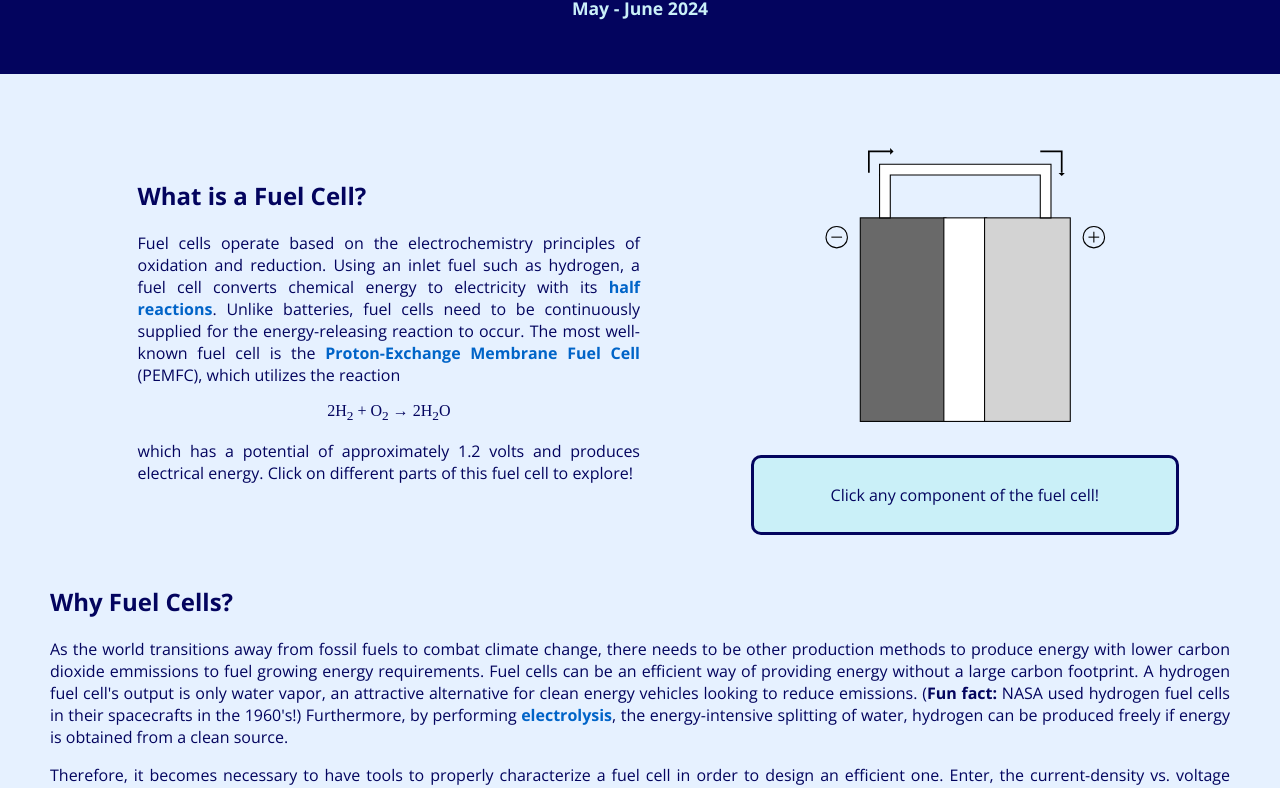
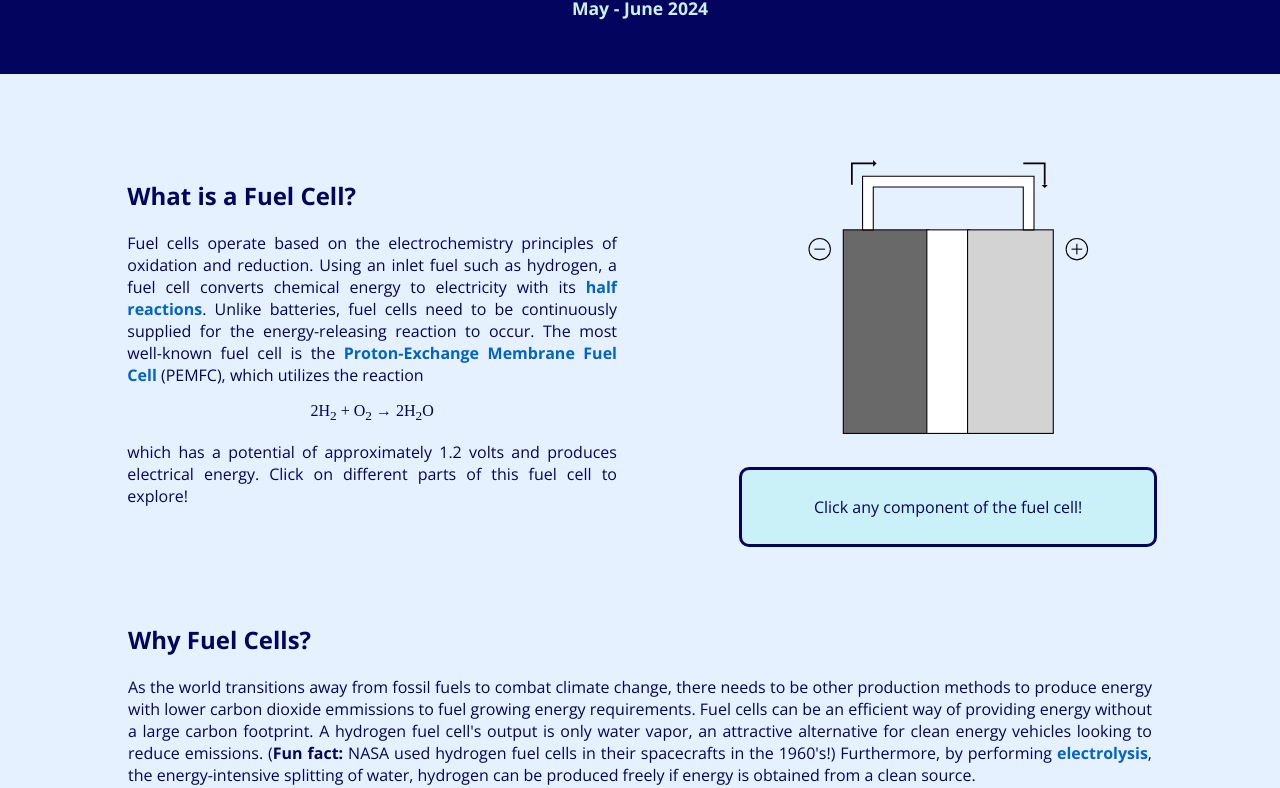
Before and after one commit to katemae/fuel-cells, a Svelte app: page / in a window 1280 px wide. Shown: the part 278-1066 px from the top of the page. Built offline with nearby package versions, Linux system fonts and the light colour scheme.

Commit message:
electron animation, fixed header size

```diff
--- a/src/App.svelte
+++ b/src/App.svelte
@@ -27,10 +27,7 @@
     </div>
 
     <DiagramFC />
-
     <Why />
-
-
 
     <p id="desc">
         {@html katexify("E = E_0 - b \\log(i) - Ri - m \\exp(ni)")}
@@ -76,7 +73,6 @@
 <style>
     .intro {
         height: 40vh;
-        width: 100vw;
         margin-bottom: 7vh;
         text-align: center;
         padding-top: 12rem;
@@ -122,7 +118,7 @@
         font-family: var(--font-main);
     }
 
-    @media (max-width: 768px) {
+    @media (max-width: 950px) {
         #intro-hed {
             font-size: 3rem;
         }
--- a/src/components/Chart.svelte
+++ b/src/components/Chart.svelte
@@ -102,7 +102,7 @@
         margin-bottom: 5%;
     }
 
-    @media (max-width: 768px) {
+    @media (max-width: 1350px) {
         svg {
             width: 90%;
             margin: auto;
--- a/src/components/DiagramFC.svelte
+++ b/src/components/DiagramFC.svelte
@@ -1,13 +1,22 @@
 <script>
     import { fade } from 'svelte/transition';
+    import { onMount } from 'svelte';
+
     let clicked = -1;
     let hovered = -1;
     const hovered_color = "gold";
+
+    function animateCircuit() {
+        const electrons = document.querySelectorAll('.electron animateMotion');
+        electrons.forEach((electron, i) => {
+            electron.beginElement();
+        });
+    }
 </script>
 
 <div class="container">
 
-    <div id="box1" class="info" style="padding: 1% 5%;">
+    <div id="box1" class="info">
         <h2>What is a Fuel Cell?</h2>
         Fuel cells operate based on the electrochemistry principles of oxidation and reduction.
         Using an inlet fuel such as hydrogen, a fuel cell converts chemical energy to electricity with its
@@ -80,7 +89,7 @@
                     on:mouseout={(event) => { hovered = -1; }}
                 />
                 <path
-                class = "hoverable"
+                class="hoverable"
                 d="M-400 -490
                 L-400 -740
                 L 400 -740
@@ -90,13 +99,30 @@
                 L-350 -690
                 L-350 -490
                 Z"
-                fill={hovered === 3 ? hovered_color: "white"}
+                fill={hovered === 3 ? hovered_color : "white"}
                 stroke="black"
-                stroke-width=5px
-                on:click={(event) => {clicked = 3;}}
-                on:mouseover={(event) => {hovered = 3; }}
+                stroke-width="5px"
+                on:click={(event) => {clicked = 3; animateElectrons();}}
+                on:mouseover={(event) => {hovered = 3;}}
                 on:mouseout={(event) => { hovered = -1; }}
-                />
+            />
+
+                <!-- Electrons animation -->
+                <path id="circuitPath" d="M-400 -490 V -740 H 400 V -490" fill="none" stroke="none"/>
+                {#if clicked === 3}
+                    {#each Array(5) as _, i}
+                        <circle class="electron" r="15" fill="#ffb703">
+                            <animateMotion
+                                class="electronMotion"
+                                dur="5s"
+                                repeatCount="indefinite"
+                                begin={(i * 1) + "s; anim" + i + ".begin"}>
+                                <mpath href="#circuitPath"/>
+                            </animateMotion>
+                        </circle>
+                    {/each}
+                {/if}
+
                 <!-- turns out PEM fuel cells have their electrolyte as a membrane... -->
                 <!-- <rect
                     id="membrane"
@@ -236,7 +262,7 @@
         height: 300px;
     }
 
-    @media (max-width: 768px) {
+    @media (max-width: 950px) {
         .container {
             flex-direction: column;
             align-items: center;
@@ -271,8 +297,7 @@
         flex: 1;
         text-align: justify;
         font-size: 16px;
-        margin: 1rem;
-        padding: 1% 5%;
+        padding: 1% 5.5%;
     }
 
     .diagram-full {
@@ -280,6 +305,7 @@
         display: flex;
         flex-direction: column;
         align-items: center;
+        padding: 1% 2%;
     }
 
     .diagram {
--- a/src/components/VariablesScrolly.svelte
+++ b/src/components/VariablesScrolly.svelte
@@ -1,9 +1,9 @@
 <script>
     import Scrolly from "./Scrolly.svelte";
+    import Chart from "./Chart.svelte";
     import katexify from "../katexify";
     import { select } from "d3-selection";
 
-    import Chart from "./Chart.svelte";
     // default values
     const E0 = 1.0;
     const b =  0.05;
@@ -12,10 +12,8 @@
     const n =  8e-3;
 
     let value;
-
     let steps = [];
 
-    // Preprocess the steps content with katexify
         steps = [
             { title: 'E_0', content: ".... desc for E_0" },
             { title: 'b', content: ".... desc for b" },
--- a/src/components/Why.svelte
+++ b/src/components/Why.svelte
@@ -20,8 +20,9 @@
 </div>
 
 <style>
-.body {
-    text-align: justify;
-    margin: 50px;
-}
+    .body {
+        text-align: justify;
+        /* margin: 50px; */
+        padding: 1% 10%;
+    }
 </style>
```
Also changed, not shown: public/build/bundle.css, public/build/bundle.js, 1 other file (tests, documents, lock files or other folders).
